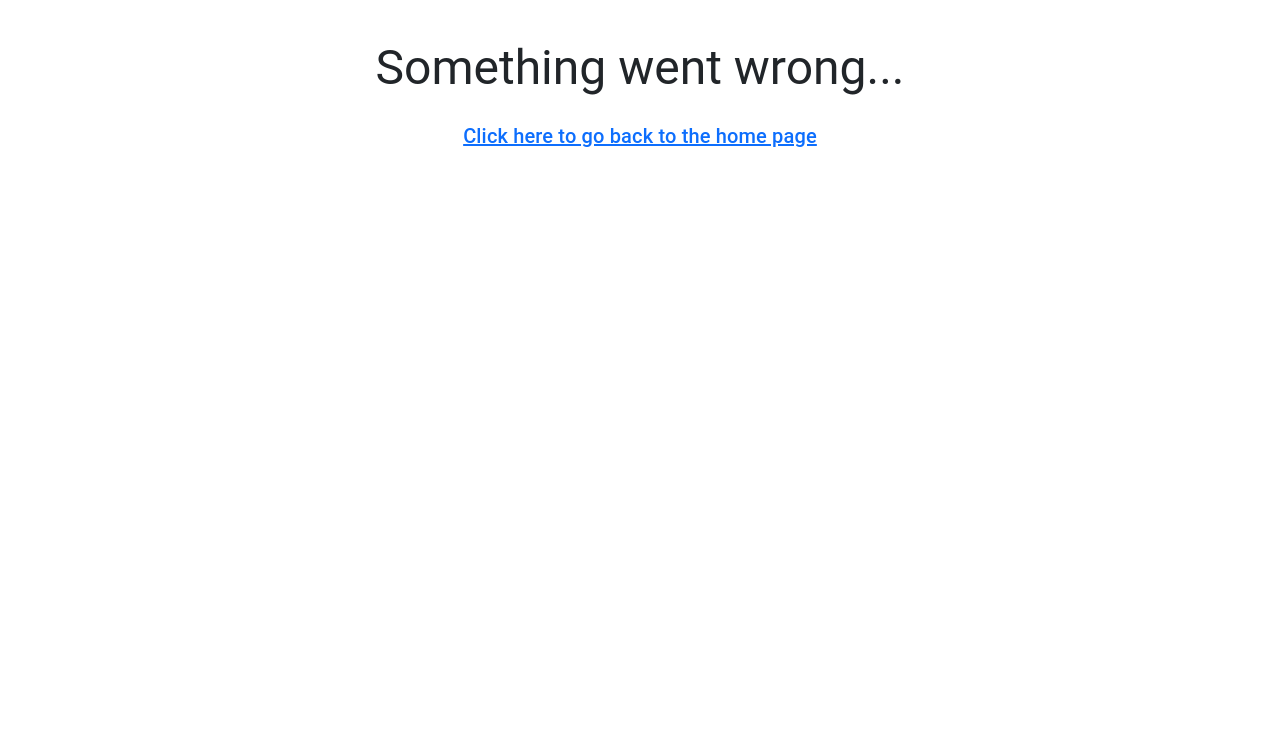
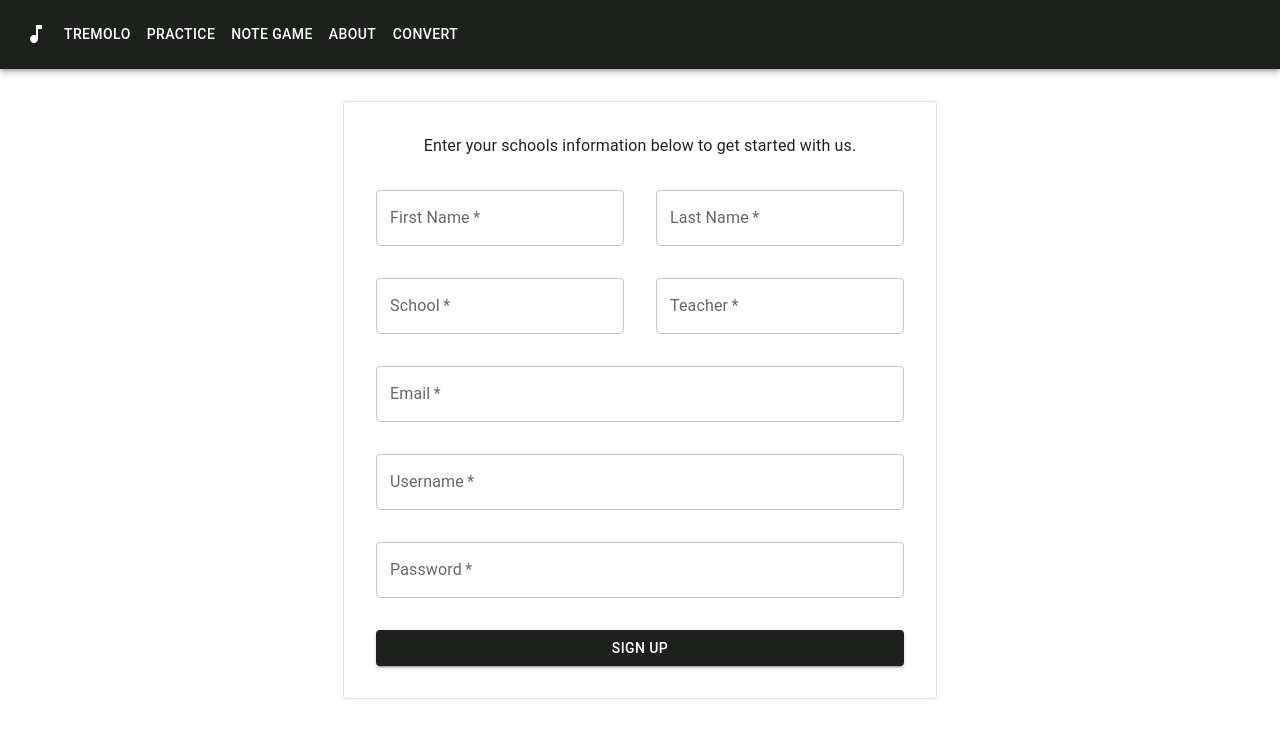
Before and after one commit to TheNoeTrevino/tremolo, a React (Vite) app in the folder frontend/: page /signup in a window 1280 px wide. Shown: the top 738 px of the page. Built offline with nearby package versions, Linux system fonts and the light colour scheme.

Commit message:
add: signup page base

```diff
--- a/frontend/src/main.tsx
+++ b/frontend/src/main.tsx
@@ -14,6 +14,7 @@ import Dashboard from "./pages/users/Dashboard";
 import Logout from "./pages/users/Logout";
 import Converter from "./pages/Converter.tsx";
 import Login from "./pages/Login.tsx";
+import Signup from "./pages/Signup.tsx";
 
 const router = createBrowserRouter([
   {
@@ -54,6 +55,10 @@ const router = createBrowserRouter([
         element: <Account />,
       },
       {
+        path: "/signup",
+        element: <Signup />,
+      },
+      {
         path: "/login",
         element: <Login />,
       },
--- /dev/null
+++ b/frontend/src/pages/Signup.tsx
@@ -0,0 +1,46 @@
+import { Box, Button, Card, Fade, TextField, Typography } from "@mui/material";
+
+const Signup = () => {
+  return (
+    <Fade in={true}>
+      <Box
+        sx={{
+          display: "flex",
+          justifyContent: "center",
+          alignItems: "center",
+          m: "2rem",
+        }}
+      >
+        <Card variant="outlined">
+          <Box
+            sx={{
+              display: "flex",
+              flexDirection: "column",
+              gap: "2rem",
+              padding: "2rem",
+            }}
+          >
+            <Typography textAlign={"center"}>
+              Enter your schools information below to get started with us.
+            </Typography>
+
+            <Box sx={{ display: "flex", gap: "2rem" }}>
+              <TextField required id="outlined-required" label="First Name" />
+              <TextField required id="outlined-required" label="Last Name" />
+            </Box>
+            <Box sx={{ display: "flex", gap: "2rem" }}>
+              <TextField required id="outlined-required" label="School" />
+              <TextField required id="outlined-required" label="Teacher" />
+            </Box>
+            <TextField required id="outlined-required" label="Email" />
+            <TextField required id="outlined-required" label="Username" />
+            <TextField required id="outlined-required" label="Password" />
+            <Button variant="contained">Sign Up</Button>
+          </Box>
+        </Card>
+      </Box>
+    </Fade>
+  );
+};
+
+export default Signup;
```
